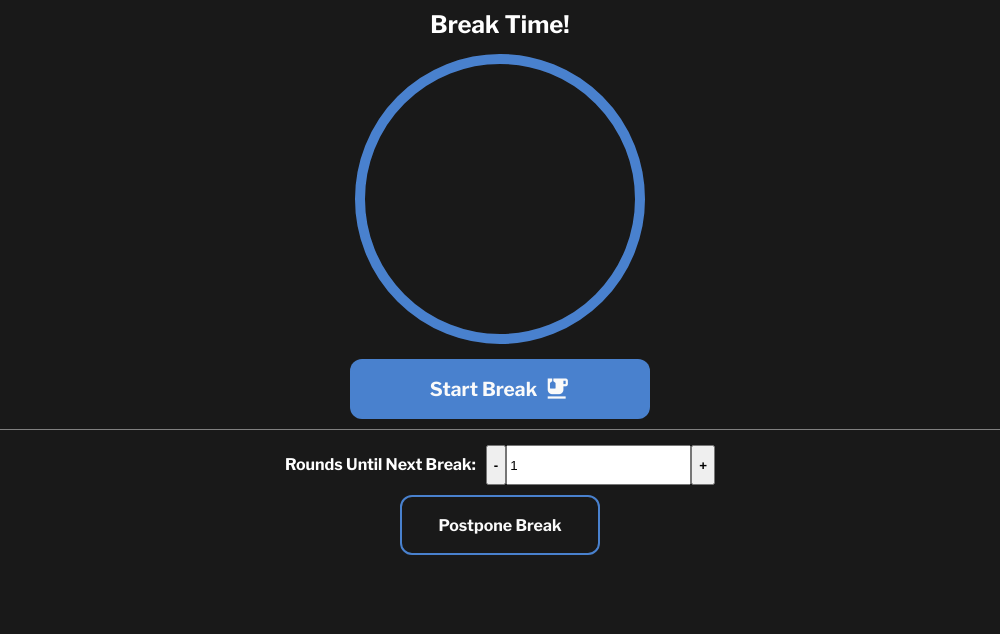
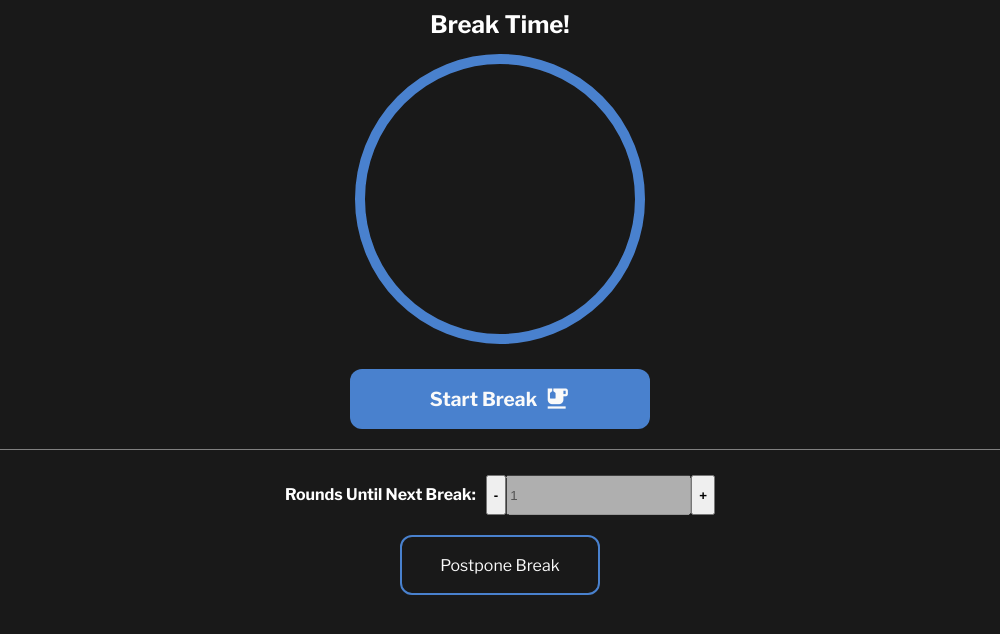
Before and after one commit to nealarch01/MobProgrammingTimer, an Electron app: page src/views/html/break_page.html in a window 1000 px wide. Drawn offline with nearby package versions, Linux system fonts and the light colour scheme; no server answers.

Commit message:
Style break page

```diff
--- a/src/views/css/break_page.css
+++ b/src/views/css/break_page.css
@@ -26,7 +26,6 @@
     width: 180px;
     height: 60px;
     margin: 10px;
-    font-weight: bold;
 }
 
 .step-btn {
@@ -44,6 +43,7 @@
     display: flex;
     justify-content: center;
     align-items: center;
+    margin-top: 10px;
 }
 
 #toggle-timer-btn {
@@ -53,7 +53,6 @@
     display: flex;
     align-items: center;
     justify-content: center;
-    font-weight: bold;
     border-radius: 12px;
     border: none;
     cursor: pointer;
@@ -61,6 +60,8 @@
     color: #FAFAFA;
     font-family: "Libre Franklin";
     font-size: 1.2em;
+    margin-top: 20px;
+    margin-bottom: 20px;
 }
 
 #toggle-timer-btn > span {
@@ -76,14 +77,16 @@
     width: 200px;
     height: 60px;
     margin: 10px;
-    font-weight: bold;
+    font-weight: "Libre Franklin Regular";
     border-radius: 12px;
     border: 2px solid #4981CE;
     cursor: pointer;
     background-color: transparent;
     color: #FAFAFA;
-    font-family: "Libre Franklin";
+    font-family: "Libre Franklin Regular";
     font-size: 1.0em;
+    margin-top: 20px;
+    margin-bottom: 20px;
 }
 
 #skip-break-btn:hover {
--- a/src/views/html/break_page.html
+++ b/src/views/html/break_page.html
@@ -33,7 +33,7 @@
         <div class="row" style="margin-top: 15px;">
             <h4 style="margin: 0px; margin-top: 10px; margin-right: 10px;">Rounds Until Next Break:</h4>
             <button class="step-btn" id="decrement-btn">-</button>
-            <input type="text" id="next-break-input" min="1" value="5">
+            <input type="text" class="input-field" id="next-break-input" min="1" value="5" disabled>
             <button class="step-btn" id="increment-btn">+</button>
         </div>
         <button class="ctrl-panel-btn" id="skip-break-btn">Postpone Break</button>
```
